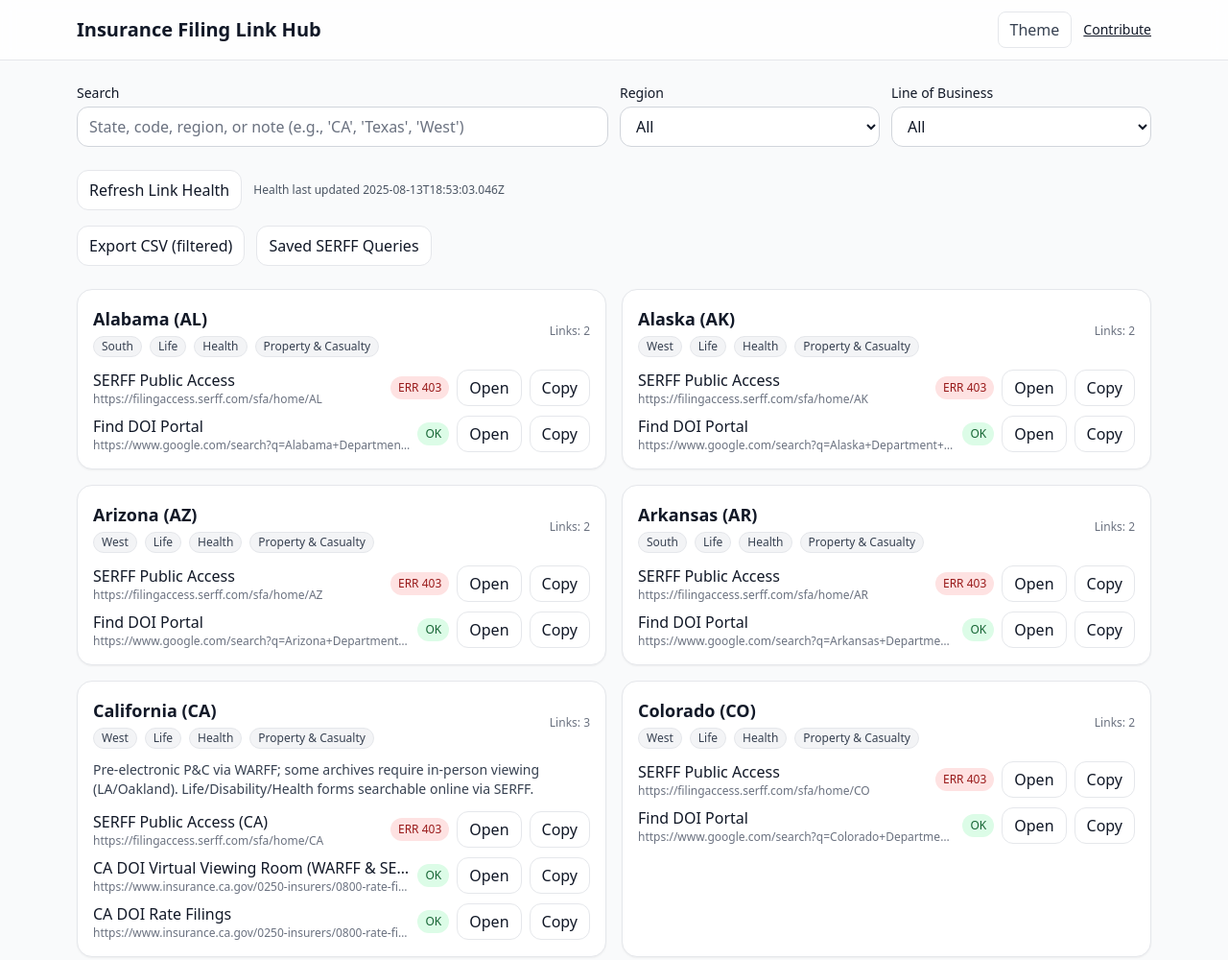
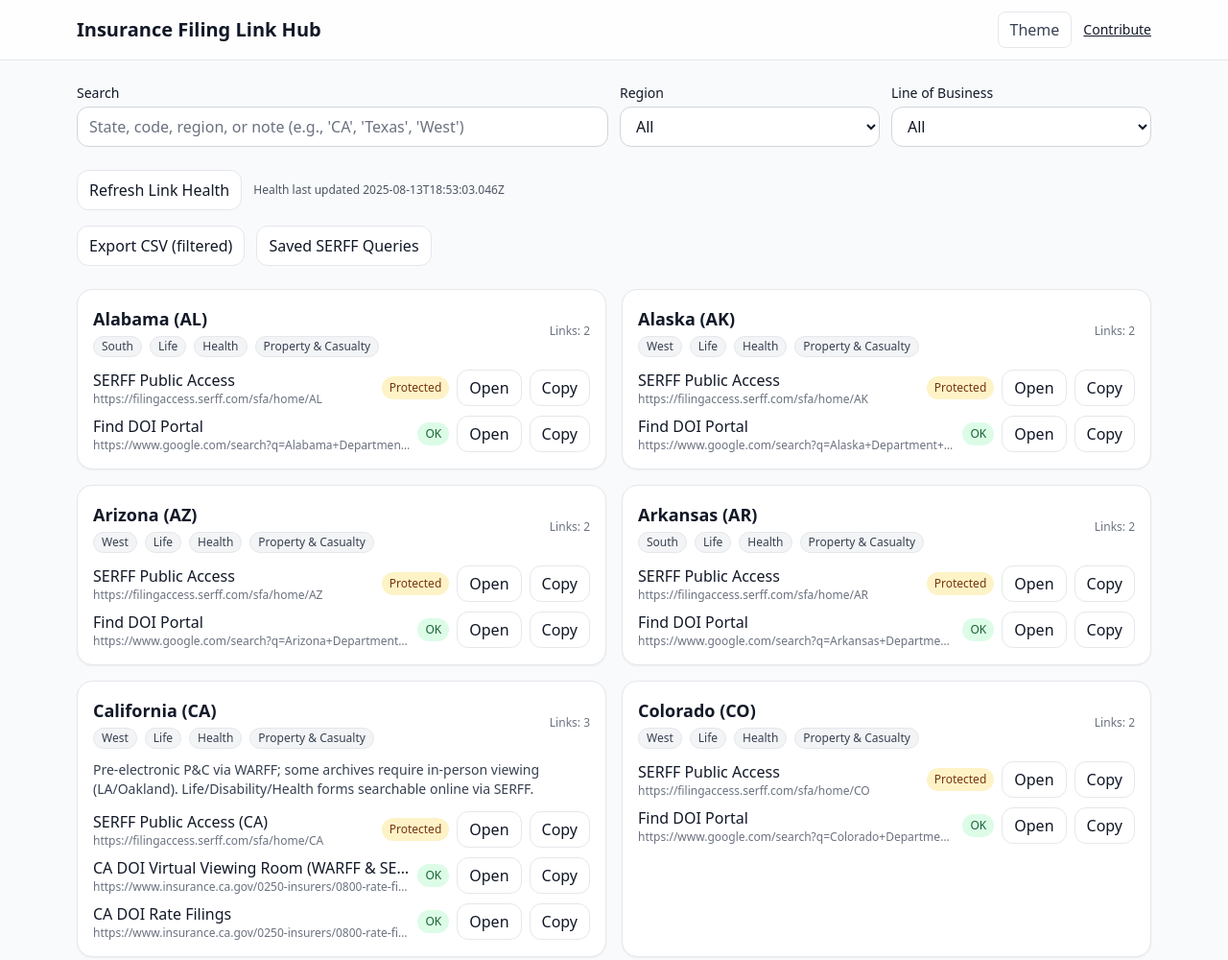
Before and after one commit to knlmagic/doi-link-hub, a plain HTML site: page index.html in a window 1280 px wide. Shown: the top 1000 px of the page at 96% size. Drawn offline with nearby package versions, Linux system fonts and the light colour scheme; files whose address does not match are found by name.

Commit message:
feat(health): use browser-like headers to reduce 403s; treat 401/403 as Protected in UI

```diff
--- a/index.html
+++ b/index.html
@@ -131,8 +131,12 @@
                 <div class="flex items-center gap-2 shrink-0">
                   <template x-if="health.results[lnk.url]">
                     <span class="text-xs px-2 py-1 rounded-full"
-                      :class="health.results[lnk.url].ok ? 'bg-green-100 text-green-800 dark:bg-green-900/40 dark:text-green-300' : 'bg-red-100 text-red-800 dark:bg-red-900/40 dark:text-red-300'"
-                      x-text="health.results[lnk.url].ok ? 'OK' : ('ERR ' + (health.results[lnk.url].status || ''))">
+                      :class="(health.results[lnk.url].status===401||health.results[lnk.url].status===403)
+                        ? 'bg-amber-100 text-amber-900 dark:bg-amber-900/40 dark:text-amber-300'
+                        : (health.results[lnk.url].ok ? 'bg-green-100 text-green-800 dark:bg-green-900/40 dark:text-green-300' : 'bg-red-100 text-red-800 dark:bg-red-900/40 dark:text-red-300')"
+                      x-text="(health.results[lnk.url].status===401||health.results[lnk.url].status===403)
+                        ? 'Protected'
+                        : (health.results[lnk.url].ok ? 'OK' : ('ERR ' + (health.results[lnk.url].status || ''))) ">
                     </span>
                   </template>
                   <a :href="lnk.url" target="_blank" rel="noreferrer" class="rounded-xl px-3 py-1.5 border bg-white hover:bg-gray-50 dark:bg-gray-900 dark:hover:bg-gray-800 dark:border-gray-700">Open</a>
```
Also changed, not shown: scripts/check_links.mjs (+8 -4 lines).
